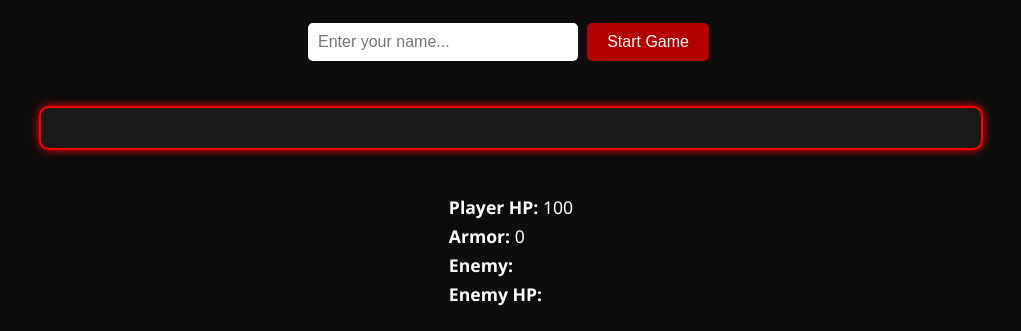
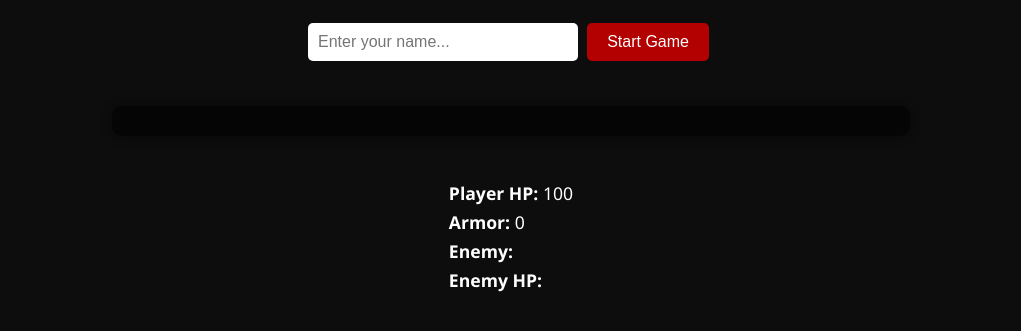
Before and after one commit to Ask-Jake/ReaperGame, a plain HTML site: page index.html in a window 1280 px wide. Shown: the part 594-925 px from the top of the page, without its empty margins (129-1150 px from the left). Drawn offline with Linux system fonts and the light colour scheme.

Commit message:
style.css

```diff
--- a/style.css
+++ b/style.css
@@ -58,21 +58,17 @@ button: hover {
 
 /* Story area */
 #story {
-  background-color: #1a1a1a;
-  border: 2px solid red;
+  width: 60%;
+  margin: 20px auto;
+  padding: 15px;
+  background-color: rgba(0, 0, 0, 0.6); /* Optional: gives it a dark background */
+  color: white;
   border-radius: 10px;
-  padding: 20px;
-  margin: 20px auto;
-  width: 90%;
-  max-width: 900px;
-  text-align: center;
-  font-size: 1.1em;
-  color: white;
-  box-shadow: 0 0 10px red;
+  text-align: left;
   white-space: pre-line;
-  display: block;
+  font-family: 'Courier New', monospace;
+  box-shadow: 0 0 10px rgba(0, 0, 0, 0.5);
 }
-
 /* Player and enemy stats */
 #stats {
   margin-top: 20px;
```
